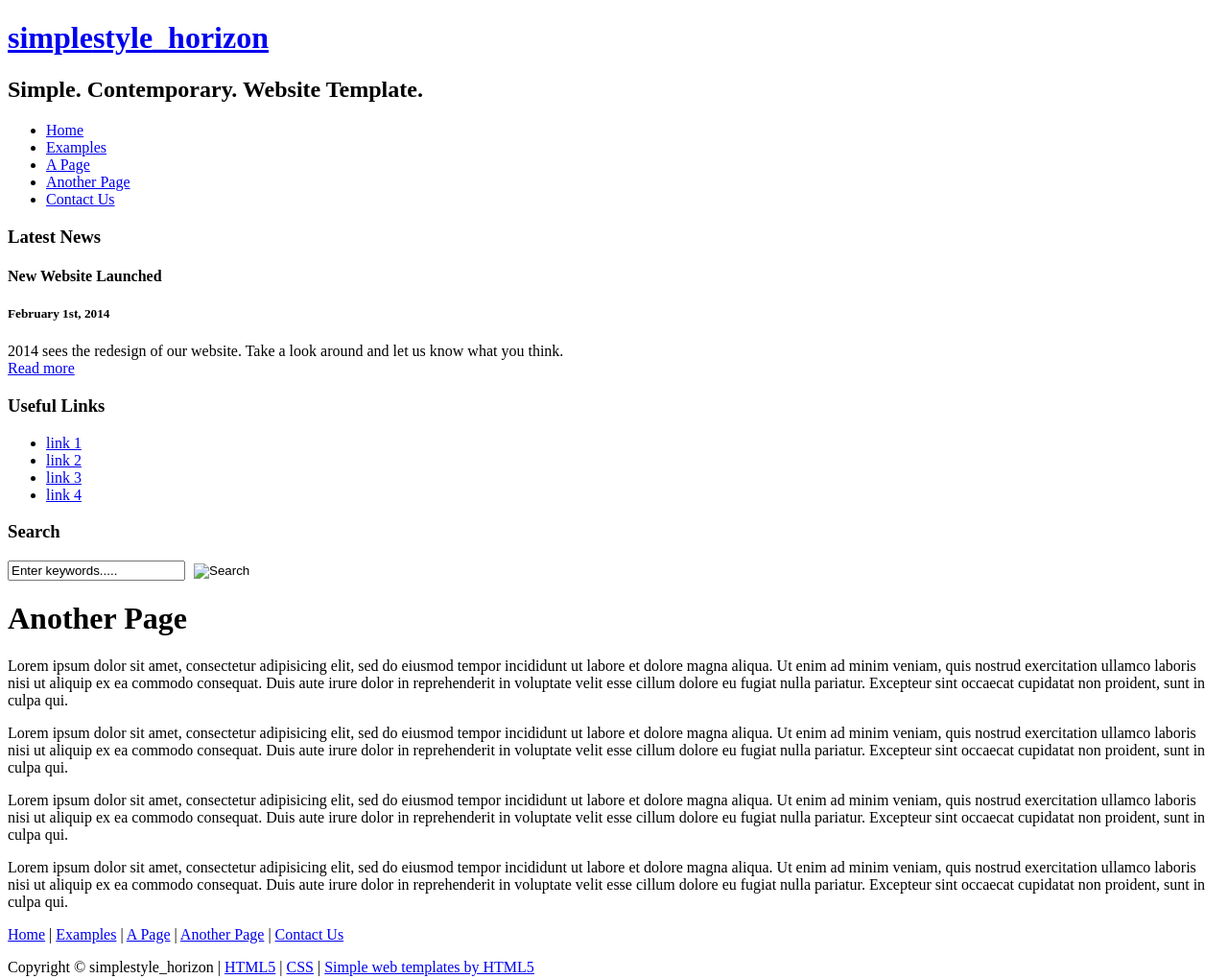
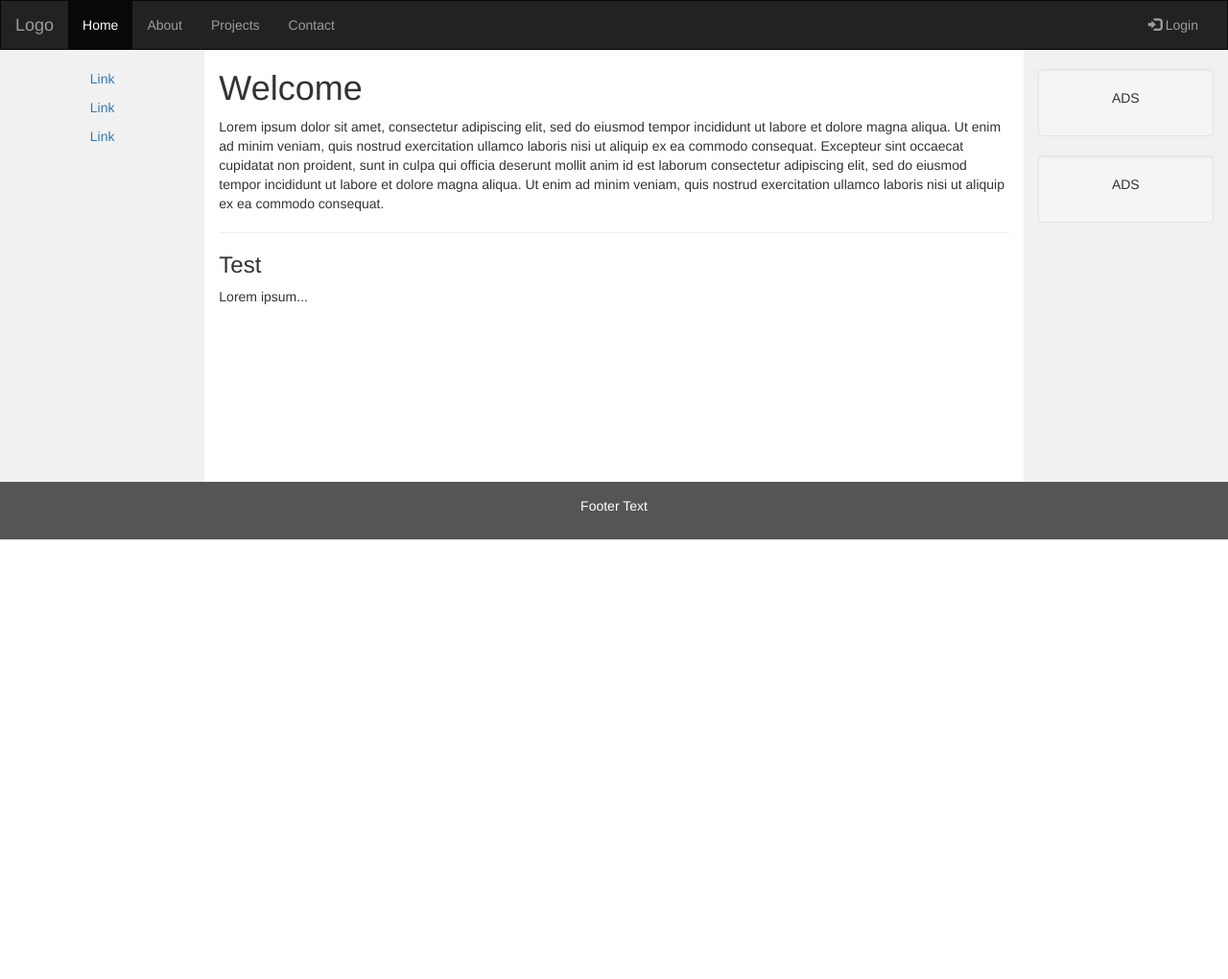
Before and after one commit to Karim7214/bootstrip, a plain HTML site: page another_page.html in a window 1280 px wide. Shown: the whole page at 96% size. After the commit the page ends 800 px from the top, so only its background shows below. Drawn offline with nearby package versions, Linux system fonts and the light colour scheme.

Commit message:
Update another_page.html

```diff
--- a/another_page.html
+++ b/another_page.html
@@ -1,90 +1,100 @@
-<!DOCTYPE HTML>
-<html>
+<!DOCTYPE html>
+<html lang="en">
+<head>
+  <title>Bootstrap Example</title>
+  <meta charset="utf-8">
+  <meta name="viewport" content="width=device-width, initial-scale=1">
+  <link rel="stylesheet" href="https://maxcdn.bootstrapcdn.com/bootstrap/3.4.1/css/bootstrap.min.css">
+  <script src="https://ajax.googleapis.com/ajax/libs/jquery/3.6.0/jquery.min.js"></script>
+  <script src="https://maxcdn.bootstrapcdn.com/bootstrap/3.4.1/js/bootstrap.min.js"></script>
+  <style>
+    /* Remove the navbar's default margin-bottom and rounded borders */
+    .navbar {
+      margin-bottom: 0;
+      border-radius: 0;
+    }
 
-<head>
-  <title>simplestyle_horizon - another page</title>
-  <meta name="description" content="website description" />
-  <meta name="keywords" content="website keywords, website keywords" />
-  <meta http-equiv="content-type" content="text/html; charset=windows-1252" />
-  <link rel="stylesheet" type="text/css" href="style/style.css" />
+    /* Set height of the grid so .sidenav can be 100% (adjust as needed) */
+    .row.content {height: 450px}
+
+    /* Set gray background color and 100% height */
+    .sidenav {
+      padding-top: 20px;
+      background-color: #f1f1f1;
+      height: 100%;
+    }
+
+    /* Set black background color, white text and some padding */
+    footer {
+      background-color: #555;
+      color: white;
+      padding: 15px;
+    }
+
+    /* On small screens, set height to 'auto' for sidenav and grid */
+    @media screen and (max-width: 767px) {
+      .sidenav {
+        height: auto;
+        padding: 15px;
+      }
+      .row.content {height:auto;}
+    }
+  </style>
 </head>
+<body>
 
-<body>
-  <div id="main">
-    <div id="header">
-      <div id="logo">
-        <div id="logo_text">
-          <!-- class="logo_colour", allows you to change the colour of the text -->
-          <h1><a href="index.html">simple<span class="logo_colour">style_horizon</span></a></h1>
-          <h2>Simple. Contemporary. Website Template.</h2>
+<nav class="navbar navbar-inverse">
+  <div class="container-fluid">
+    <div class="navbar-header">
+      <button type="button" class="navbar-toggle" data-toggle="collapse" data-target="#myNavbar">
+        <span class="icon-bar"></span>
+        <span class="icon-bar"></span>
+        <span class="icon-bar"></span>
+      </button>
+      <a class="navbar-brand" href="#">Logo</a>
     </div>
-      </div>
-      <div id="menubar">
-        <ul id="menu">
-          <!-- put class="selected" in the li tag for the selected page - to highlight which page you're on -->
-          <li><a href="index.html">Home</a></li>
-          <li><a href="examples.html">Examples</a></li>
-          <li><a href="page.html">A Page</a></li>
-          <li class="selected"><a href="another_page.html">Another Page</a></li>
-          <li><a href="contact.html">Contact Us</a></li>
+    <div class="collapse navbar-collapse" id="myNavbar">
+      <ul class="nav navbar-nav">
+        <li class="active"><a href="#">Home</a></li>
+        <li><a href="#">About</a></li>
+        <li><a href="#">Projects</a></li>
+        <li><a href="#">Contact</a></li>
+      </ul>
+      <ul class="nav navbar-nav navbar-right">
+        <li><a href="#"><span class="glyphicon glyphicon-log-in"></span> Login</a></li>
       </ul>
     </div>
   </div>
-    <div id="content_header"></div>
-    <div id="site_content">
-      <div id="sidebar_container">
-        <div class="sidebar">
-          <div class="sidebar_top"></div>
-          <div class="sidebar_item">
-            <!-- insert your sidebar items here -->
-            <h3>Latest News</h3>
-            <h4>New Website Launched</h4>
-            <h5>February 1st, 2014</h5>
-            <p>2014 sees the redesign of our website. Take a look around and let us know what you think.<br /><a href="#">Read more</a></p>
+</nav>
+
+<div class="container-fluid text-center">
+  <div class="row content">
+    <div class="col-sm-2 sidenav">
+      <p><a href="#">Link</a></p>
+      <p><a href="#">Link</a></p>
+      <p><a href="#">Link</a></p>
     </div>
-          <div class="sidebar_base"></div>
+    <div class="col-sm-8 text-left">
+      <h1>Welcome</h1>
+      <p>Lorem ipsum dolor sit amet, consectetur adipiscing elit, sed do eiusmod tempor incididunt ut labore et dolore magna aliqua. Ut enim ad minim veniam, quis nostrud exercitation ullamco laboris nisi ut aliquip ex ea commodo consequat. Excepteur sint occaecat cupidatat non proident, sunt in culpa qui officia deserunt mollit anim id est laborum consectetur adipiscing elit, sed do eiusmod tempor incididunt ut labore et dolore magna aliqua. Ut enim ad minim veniam, quis nostrud exercitation ullamco laboris nisi ut aliquip ex ea commodo consequat.</p>
+      <hr>
+      <h3>Test</h3>
+      <p>Lorem ipsum...</p>
     </div>
-        <div class="sidebar">
-          <div class="sidebar_top"></div>
-          <div class="sidebar_item">
-            <h3>Useful Links</h3>
-            <ul>
-              <li><a href="#">link 1</a></li>
-              <li><a href="#">link 2</a></li>
-              <li><a href="#">link 3</a></li>
-              <li><a href="#">link 4</a></li>
-            </ul>
+    <div class="col-sm-2 sidenav">
+      <div class="well">
+        <p>ADS</p>
       </div>
-          <div class="sidebar_base"></div>
-        </div>
-        <div class="sidebar">
-          <div class="sidebar_top"></div>
-          <div class="sidebar_item">
-            <h3>Search</h3>
-            <form method="post" action="#" id="search_form">
-              <p>
-                <input class="search" type="text" name="search_field" value="Enter keywords....." />
-                <input name="search" type="image" style="border: 0; margin: 0 0 -9px 5px;" src="style/search.png" alt="Search" title="Search" />
-              </p>
-            </form>
-          </div>
-          <div class="sidebar_base"></div>
+      <div class="well">
+        <p>ADS</p>
       </div>
     </div>
-      <div id="content">
-        <!-- insert the page content here -->
-        <h1>Another Page</h1>
-        <p>Lorem ipsum dolor sit amet, consectetur adipisicing elit, sed do eiusmod tempor incididunt ut labore et dolore magna aliqua. Ut enim ad minim veniam, quis nostrud exercitation ullamco laboris nisi ut aliquip ex ea commodo consequat. Duis aute irure dolor in reprehenderit in voluptate velit esse cillum dolore eu fugiat nulla pariatur. Excepteur sint occaecat cupidatat non proident, sunt in culpa qui.</p>
-        <p>Lorem ipsum dolor sit amet, consectetur adipisicing elit, sed do eiusmod tempor incididunt ut labore et dolore magna aliqua. Ut enim ad minim veniam, quis nostrud exercitation ullamco laboris nisi ut aliquip ex ea commodo consequat. Duis aute irure dolor in reprehenderit in voluptate velit esse cillum dolore eu fugiat nulla pariatur. Excepteur sint occaecat cupidatat non proident, sunt in culpa qui.</p>
-        <p>Lorem ipsum dolor sit amet, consectetur adipisicing elit, sed do eiusmod tempor incididunt ut labore et dolore magna aliqua. Ut enim ad minim veniam, quis nostrud exercitation ullamco laboris nisi ut aliquip ex ea commodo consequat. Duis aute irure dolor in reprehenderit in voluptate velit esse cillum dolore eu fugiat nulla pariatur. Excepteur sint occaecat cupidatat non proident, sunt in culpa qui.</p>
-        <p>Lorem ipsum dolor sit amet, consectetur adipisicing elit, sed do eiusmod tempor incididunt ut labore et dolore magna aliqua. Ut enim ad minim veniam, quis nostrud exercitation ullamco laboris nisi ut aliquip ex ea commodo consequat. Duis aute irure dolor in reprehenderit in voluptate velit esse cillum dolore eu fugiat nulla pariatur. Excepteur sint occaecat cupidatat non proident, sunt in culpa qui.</p>
   </div>
 </div>
-    <div id="content_footer"></div>
-    <div id="footer">
-      <p><a href="index.html">Home</a> | <a href="examples.html">Examples</a> | <a href="page.html">A Page</a> | <a href="another_page.html">Another Page</a> | <a href="contact.html">Contact Us</a></p>
-      <p>Copyright &copy; simplestyle_horizon | <a href="http://validator.w3.org/check?uri=referer">HTML5</a> | <a href="http://jigsaw.w3.org/css-validator/check/referer">CSS</a> | <a href="http://www.html5webtemplates.co.uk">Simple web templates by HTML5</a></p>
-    </div>
-  </div>
+
+<footer class="container-fluid text-center">
+  <p>Footer Text</p>
+</footer>
+
 </body>
 </html>
```
Lines whose indentation alone changed are shown as unchanged.
